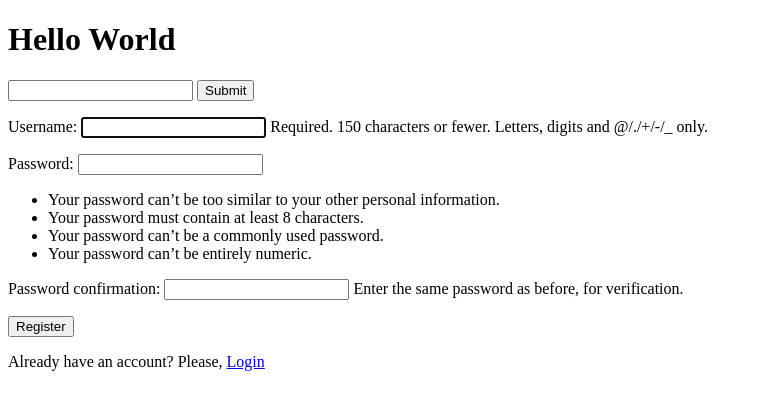
After one commit to romanhuracan/trydjango, a Django app: page /register/ in a window 1280 px wide. The commit adds this page. Shown: the top 410 px of the page, without its empty margins (0-759 px from the left). Run offline with Django 3.2, Linux system fonts and the light colour scheme.

Commit message:
lesson_29

```diff
--- a/accounts/views.py
+++ b/accounts/views.py
@@ -1,5 +1,15 @@
 from django.shortcuts import render, redirect
 from django.contrib.auth import authenticate, login, logout
+from django.contrib.auth.forms import UserCreationForm
+
+
+def register_view(request):
+    form = UserCreationForm(request.POST or None)
+    if form.is_valid():
+        user = form.save()
+        return redirect('/login')
+    context = {'form': form}
+    return render(request, 'accounts/register.html', context)
 
 
 def login_view(request):
@@ -19,7 +29,3 @@ def logout_view(request):
         logout(request)
         return redirect('/login/')
     return render(request, 'accounts/logout.html', {})
-
-
-def register_view(request):
-    return render(request, 'accounts/register.html', {})
--- a/templates/accounts/login.html
+++ b/templates/accounts/login.html
@@ -11,6 +11,7 @@
     <input type="password" name="password" placeholder="password">
     <input type="submit" value="Login">
 </form>
+<p>Need an account? Please, <a href="/register">Register</a></p>
 {% else %}
 <p>You're already logged in. Would you like to <a href="/logout/">logout</a>?</p>
 {% endif %}
--- /dev/null
+++ b/templates/accounts/register.html
@@ -0,0 +1,14 @@
+{% extends 'base.html' %}
+
+{% block content %}
+{% if not request.user.is_authenticated %}
+<form action="." method="POST">
+    {% csrf_token %}
+    {{ form.as_p }}
+    <input type="submit" value="Register">
+</form>
+<p>Already have an account? Please, <a href="/login">Login</a></p>
+{% else %}
+<p>You're already logged in and cannot register. Would you like to <a href="/logout/">logout</a>?</p>
+{% endif %}
+{% endblock content %}
--- a/trydjango/urls.py
+++ b/trydjango/urls.py
@@ -19,6 +19,7 @@ from django.urls import path
 from accounts.views import (
     login_view,
     logout_view,
+    register_view
 )
 from .views import home_view
 from articles.views import (
@@ -31,6 +32,7 @@ urlpatterns = [
     path('admin/', admin.site.urls),
     path('login/', login_view),
     path('logout/', logout_view),
+    path('register/', register_view),
     path('', home_view),
     path('articles/', article_search_view),
     path('articles/create/', article_create_view),
```
